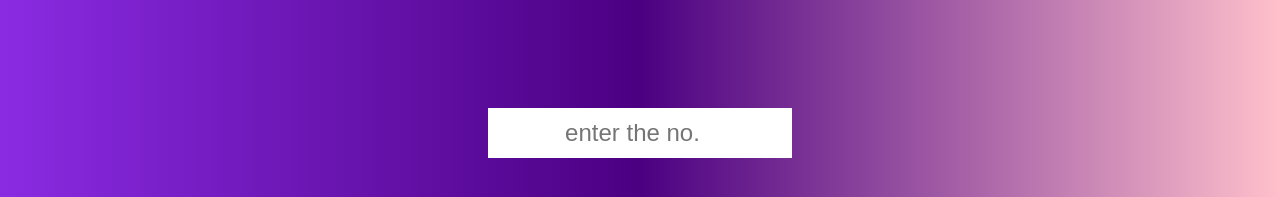
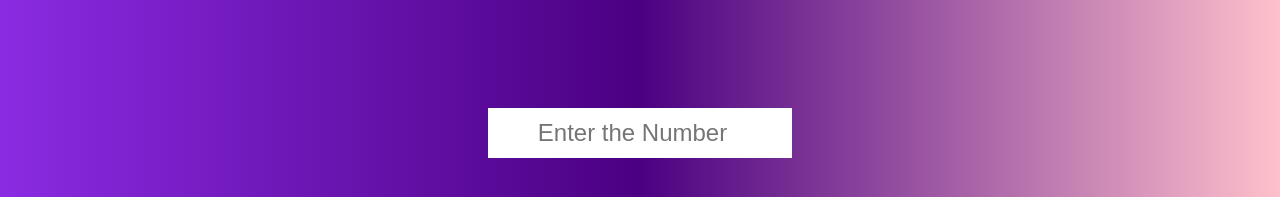
Before and after one commit to Rajnish9570/latestquiz, a plain HTML site: page index.html in a window 1280 px wide. Shown: the top 197 px of the page. Drawn offline with Linux system fonts and the light colour scheme.

Commit message:
saving to github

```diff
--- a/index.html
+++ b/index.html
@@ -8,7 +8,7 @@
   <link rel="stylesheet" href="index.css">
 </head>
 <body>
-  <input type="number" id="input" placeholder="enter the no."><br><br>
+  <input type="number" id="input"  placeholder="Enter the Number"><br><br>
   <input type="button" class="btn" value="Get in touch" onclick="decimal()">
   <p id="result">Result here</p>
   <hr>
```
